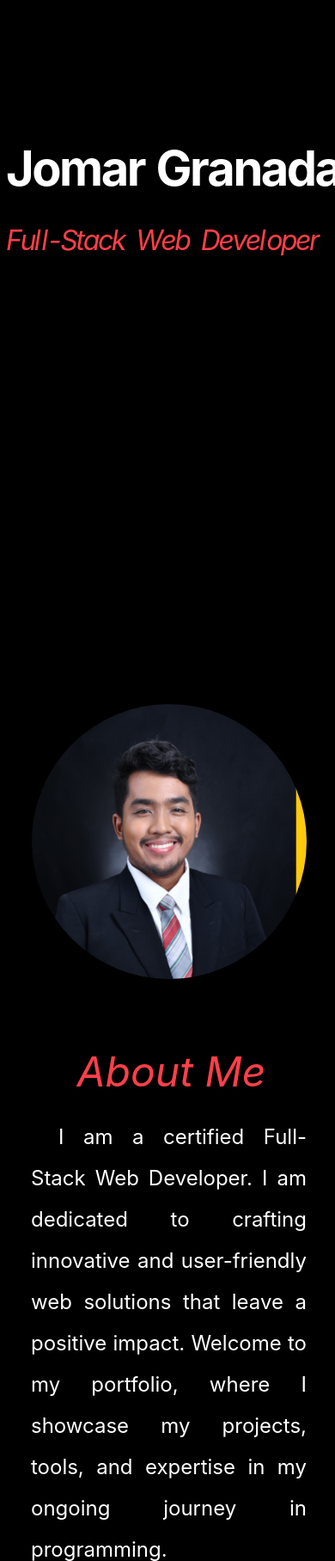
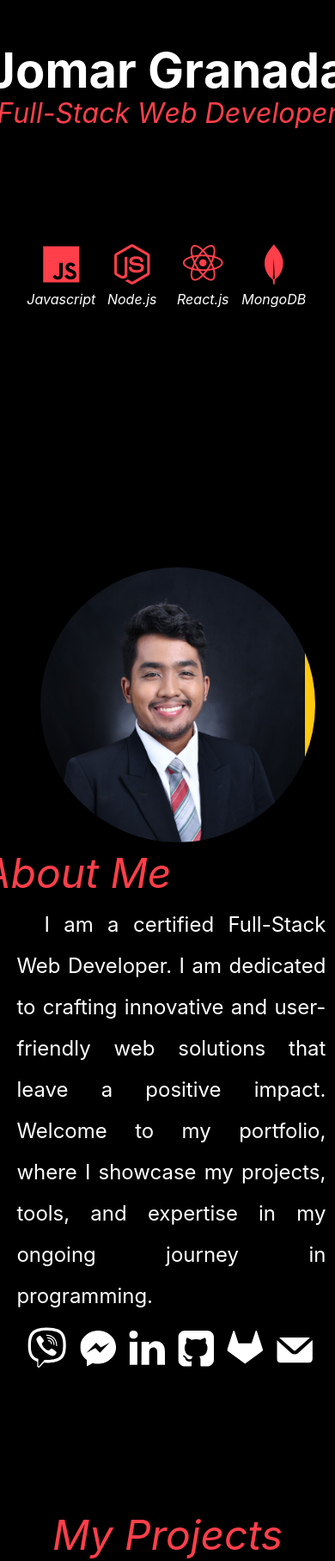
Before and after one commit to Granada-JT/web-developer-portfolio, a website: page index.html in a window 390 px wide. Shown: the part 184-2000 px from the top of the page at 86% size. Drawn offline with nearby package versions, Linux system fonts and the light colour scheme; no server answers.

Commit message:
Release v3.1.10 (#48)
* refactor: improve spacing and remove unnecessary comments

* feat: add gulp and env variables

* feat: add github worflows deploy config

* feat: add gh pages dependency

* refactor: change token env name

* feat: add configure git email and name

* refactor: remove github token

* refactor: add new token

* refactor: change email and name

* refactor: change to peace iris

* refactor: add github token

* refactor: change env variables to their values

* refactor: remove scripts using gulp and gh pages

* refactor: remove github workflow

* refactor: remove github workflows

* style: add head icon and improve logo (#46)

* refactor: improve responsiveness of landing section

* refactor: improve about section responsiveness

```diff
--- a/index.css
+++ b/index.css
@@ -9,7 +9,7 @@ body {
 	overflow-x: hidden;
 	-ms-overflow-style: none;
 	scrollbar-width: none;
-  }
+}
 
 body::-webkit-scrollbar {
 	display: none;
@@ -41,8 +41,8 @@ body::-webkit-scrollbar {
 }
 
 #brand > img {
-	width: 60px;
-	height: 60px;
+	width: 40px;
+	height: 40px;
 	margin-top: -1.5rem;
 	margin-bottom: -1rem;
 }
@@ -101,7 +101,11 @@ html.no-scroll {
 }
 
 .landing-col {
-	max-width: 100vh;
+	max-width: 100vw;
+	display: flex;
+	flex-direction: column;
+	justify-content: center;
+	align-items: center;
 }
 
 #landing {
@@ -109,11 +113,20 @@ html.no-scroll {
 	background-color: black;
 }
 
+#fullName, #profession {
+	width: 100%;
+	display: flex;
+	justify-content: center;
+}
+
+#fullName {
+	align-items: flex-end;
+}
+
 #fullName > i,
 #profession > i {
 	display: inline-flex;
 	font-style: normal;
-	letter-spacing: -1rem;
 	opacity: 0;
 }
 
@@ -138,14 +151,13 @@ html.no-scroll {
 }
 
 #profession {
-	margin-inline-start: 5rem;
 	color:#FF3F4A;
 	margin-top: -1rem;
 }
 
 #landingText {
-	min-height: 100%;
-	margin-top: 40vh;
+	min-height: 100vh;
+	min-width: 100vw;
 	display: flex;
 	justify-content: center;
 	align-items: center;
@@ -159,20 +171,31 @@ html.no-scroll {
 	margin: 2.3rem 0 0 0;
 }
 
-#iconDes {
+/* #iconDes {
 	margin-top: -2rem;
 	margin-left: 1rem;
+} */
+
+#icons, #iconDes {
+	width: 80%;
+	display: flex;
+}
+
+#icons i {
+	opacity: 0;
+	display: inline-flex;
+	justify-content: center;
+	align-items: flex-end;
 }
 
 #iconDes i {
+	display: inline-flex;
+	justify-content: center;
+	align-items: flex-start;
 	font-size: 1.5rem;
 	color: white;
 	opacity: 0;
 	margin-bottom: 3rem;
-}
-
-#icons i {
-	opacity: 0;
 }
 
 #iconDes i.show {
@@ -185,7 +208,7 @@ html.no-scroll {
 	transition: opacity 1s ease-in-out;
 }
 
-#icons > .bxl-javascript {
+/* #icons > .bxl-javascript {
 	margin-left: 1.9rem;
 }
 
@@ -199,7 +222,7 @@ html.no-scroll {
 
 #icons > .bxl-mongodb {
 	margin-left: 2.1rem;
-}
+} */
 
 #arrowDown {
 	transition: opacity 0.3s ease;
@@ -252,17 +275,15 @@ html.no-scroll {
 
 #aboutMe {
 	min-height: 100vh;
-	padding-top:3%;
-	padding-bottom:5%;
-	padding-left:5%;
-	padding-right:5%;
+	min-width: 100vw;
 	color: white;
-	display: inline-block;
+	display: flex;
+	justify-content: center;
+	align-items: center;
 }
 
 #aboutMe.hidden, #skills.hidden {
 	visibility: hidden;
-
 }
 
 #small-img {
@@ -273,13 +294,10 @@ html.no-scroll {
 #about-me-header {
 	opacity: 0;
 	font-size: 3rem;
-	left: 10%;
-	position: relative;
-	margin-top: 2rem;
 }
 
 #about-me-header.show {
-	display: inline-block;
+	display: flex;
 	color: #FF3F4A;
 	opacity: 1;
 	transition: opacity 1s ease-in-out, transform 1s ease-in-out;
@@ -288,24 +306,26 @@ html.no-scroll {
 
 #about-me-caption {
 	opacity: 0;
-	right: -5rem;
 	line-height: 2;
 	text-indent: 2rem;
 	font-size: 1.5rem;
-	letter-spacing: 0rem;
+	width: 100%;
 }
 
 #about-me-caption.show {
-	display: block;
-	position: relative;
+	display: flex;
+	justify-self: center;
+	align-self: center;
 	opacity: 1;
 	transition: opacity 1s ease-in-out, transform 1s ease-in-out;
 	transform: translateX(-11%);
 }
 
 #carousel-aboutMe {
-	padding-top: 7%;
-	padding-bottom: 0;
+	display: flex;
+	flex-direction: column;
+	justify-content: center;
+	align-items: center;
 }
 
 #carouselCaption {
@@ -317,12 +337,6 @@ html.no-scroll {
 	font-size: 3rem;
 }
 
-#carouselSocials {
-	padding-top: 3%;
-	padding-left: 10%;
-	padding-right: 10%;
-}
-
 #viberImg {
 	position: relative;
 	bottom: 8%;
@@ -332,9 +346,10 @@ html.no-scroll {
 	opacity: 0;
 	pointer-events: none;
 	width: 75%;
-	height: auto;
-	margin-top: 7.5rem;
-	margin-left: -10%;
+	height: 100vh;
+	display: flex;
+	align-items: center;
+	justify-content: center;
 }
 
 #carouselPicture.show {
@@ -348,8 +363,6 @@ html.no-scroll {
   }
 
 #carouselSocials {
-	position: relative;
-	right: -5rem;
 	transition: transform 1s ease-in-out;
 }
 
@@ -362,7 +375,7 @@ html.no-scroll {
 	min-height: 50px;
 	min-width: 50px;
 	margin-right: -10%;
-	display: block;
+	display: flex;
 }
 
 #carouselSocials img.show {
@@ -823,7 +836,7 @@ transform: scale(1.1);
 	color: white;
 }
 
-@media (max-width:450px){
+@media (max-width:450px) {
 
 	#landing {
 		min-height: 100vh + 1px;
@@ -834,11 +847,11 @@ transform: scale(1.1);
 	}
 
 	#about-me-caption {
-		right: -2.3rem;
+		margin-left: 5.5rem;
 	}
 
 	#carouselSocials {
-		right: -1.3rem;
+		margin-left: 2rem;
 	}
 
 	#viberImg {
@@ -846,45 +859,20 @@ transform: scale(1.1);
 		right: 50%;
 	}
 
-	#about-me-header{
-		left: 50%;
-	}
-
 	#carouselPicture {
 		height: 20rem;
 		width: 20rem;
 		position: relative;
-		left: -0.9rem;
-	}
-
-	#fullName {
-		width: 120%;
 	}
 
 	#fullName > i {
-		position: relative;
-		left: -0.5rem;
 		font-size: 3.5rem;
-	}
-
-	#profession {
-		margin: 0 0 0 -0.5rem;
-		width: 140%;
 	}
 
 	#profession > i {
 		font-size: 2rem;
-		letter-spacing: -1rem;
 	}
 
-	#profession .letter-adjustment {
-		margin-right: -1%;
-	}
-
-	#fullName > i, #profession > i {
-		position: relative;
-		top: 50%;
-	}
 
 	/* #iconDes > i {
 		font-size: 1rem;
@@ -914,9 +902,30 @@ transform: scale(1.1);
 		left: 0.7rem;
 	} */
 
-	#icons, #iconDes {
+	#icons {
+		display: flex;
+		justify-content: space-between;
+		width: 100%;
+		margin-top: 80px;
+	}
+
+	#iconDes {
+		display: flex;
+		justify-content: space-between;
+		width: 100%;
+	}
+
+	#icons > i {
+		font-size: 3.5rem;
+	}
+
+	#iconDes > i {
+		font-size: 1rem;
+	}
+
+	/* #icons, #iconDes {
 		visibility: hidden;
-	}
+	} */
 
 	.content {
 		min-height: 23rem;
@@ -971,16 +980,6 @@ transform: scale(1.1);
 		overflow-x: hidden;
 	}
 
-	#landingText {
-		min-height: 100%;
-		margin-top: 20vh;
-		display: flex;
-		justify-content: center;
-		align-items: center;
-		color: white;
-		font-size: 3rem;
-		font-weight: 1rem;
-	}
 
 	#icons {
 		margin-top: 2rem;
@@ -993,7 +992,29 @@ transform: scale(1.1);
 
 	.project-details .detail img{
 		height: 25rem;
-	 }
+	}
+
+	#carouselPicture {
+		margin-left: 2.5rem;
+	}
+
+	#about-me-header {
+		margin-left: 10rem
+	}
+
+	#about-me-caption {
+		margin-left: 10rem;
+	}
+
+	#carouselSocials {
+		margin-left: 8rem;
+	}
+
+	#viberImg {
+		position: relative;
+		right: 50%;
+	}
+
 }
 
 /* medium devices */
@@ -1020,8 +1041,8 @@ transform: scale(1.1);
 	}
 
 	.navbar-brand > img {
-		min-height: 10rem;
-		min-width: 10rem;
+		height: 10rem;
+		width: 10rem;
 	}
 
 	.navbar-nav .nav-link {
@@ -1035,12 +1056,12 @@ transform: scale(1.1);
 	}
 
 	#about-me-caption {
-		left: 6rem;
+		margin-left: 12rem;
 		font-size: 3rem;
 	}
 
 	#carouselSocials {
-		left: 3.8rem;
+		margin-left: 6rem;
 	}
 
 	#carouselSocials img {
@@ -1055,71 +1076,13 @@ transform: scale(1.1);
 	#about-me-header{
 		left: 50%;
 		font-size: 6rem;
+		margin: 8rem 0 4rem 0;
 	}
 
 	#carouselPicture {
 		height: 45rem;
 		width: 45rem;
-		position: relative;
-		left: -1.5rem;
-	}
-
-	#fullName {
-		width: 120%;
-	}
-
-	#fullName > i {
-		position: relative;
-		left: -0.5rem;
-		font-size: 8rem;
-	}
-
-	#profession {
-		margin: 0 0 0 -0.5rem;
-		width: 120%;
-	}
-
-	#profession > i {
-		font-size: 4rem;
-	}
-
-	#fullName > i, #profession > i {
-		position: relative;
-		top: 50%;
-	}
-
-	#iconDes > i {
-		font-size: 3rem;
-	}
-
-	#icons > i {
-		font-size: 10rem;
-	}
-
-	#icons {
-		width: 100%;
-		margin: 0 0 0 1rem;
-	}
-
-	#iconDes {
-		width: 100%;
-		margin: 1rem 0 0 1rem;
-	}
-
-	#icons, #iconDes {
-		position: relative;
-		top: 100%;
-		visibility: hidden;
-	}
-
-	#iconDes > .ml-4 {
-		position: relative;
-		left: 0.3rem;
-	}
-
-	#iconDes > i:last-child {
-		position: relative;
-		left: 0;
+		margin-left: 3rem;
 	}
 
 	#arrowDown {
@@ -1194,7 +1157,7 @@ transform: scale(1.1);
 
 /* large devices */
 /* 992px - 1199px */
-@media (min-width: 992px)  and (max-width: 1199px) {
+@media (min-width: 992px) and (max-width: 1199px) {
 
 	body {
 		overflow-x: hidden;
@@ -1207,26 +1170,8 @@ transform: scale(1.1);
 		border: white;
 	}
 
-	#landingText {
-		min-height: 100%;
-		margin-top: 20vh;
-		display: flex;
-		justify-content: center;
-		align-items: center;
-		color: white;
-		font-size: 3rem;
-		font-weight: 1rem;
-	}
-
 	#icons {
 		margin-top: 2rem;
-	}
-}
-
-@media (min-width: 1200px) {
-
-	body {
-		overflow-x: hidden;
 	}
 }
 
--- a/index.html
+++ b/index.html
@@ -12,7 +12,9 @@
     </script>
     <meta charset="utf-8">
     <meta name="viewport" content="width=device-width, initial-scale=1, viewport-fit=cover">
-    <title>My Developer Portfolio</title>
+    <title>Jomar Granada</title>
+    <meta name="description" content="Software Engineering Portfolio Created with Love by Jomar Tabios Granada.">
+    <link rel="icon" href="images/brand2-jg-nobg-1195x752-v4.png" sizes="196x196">
 
     <!-- CSS Bootstrap -->
     <link rel="stylesheet" href="https://cdn.jsdelivr.net/npm/bootstrap@4.6.2/dist/css/bootstrap.min.css" integrity="sha384-xOolHFLEh07PJGoPkLv1IbcEPTNtaed2xpHsD9ESMhqIYd0nLMwNLD69Npy4HI+N" crossorigin="anonymous">
@@ -39,7 +41,7 @@
         <div class="row">
           <div id="navBar" class="fixed-top">
             <nav class="navbar navbar-expand-lg px-md-5">
-              <a class="navbar-brand pl-3 hidden pr-1 justify-content-start" href="#landing" id="brand"><img src="./images/brand2-transparent-white-red.svg" alt="logo"></a>
+              <a class="navbar-brand hidden pr-1 " href="#landing" id="brand"><img src="images/brand2-jg-nobg-1195x752-v4.png" alt="logo"></a>
               <div class="collapse navbar-collapse" id="navbarNav">
                 <ul class="navbar-nav nav-list smooth-scroll ml-auto">
                   <li class="nav-item hidden">
@@ -67,8 +69,8 @@
       <div id="landingText">
         <div class="container-fluid">
           <div class="row no-gutters">
-            <div class="col-12 col-xl-6 ml-md-5 landing-col">
-              <div id="fullName">
+            <div class="col-12 col-xl-6 landing-col">
+              <div id="fullName" class="col-12">
                 <i data-final="J">J</i>
                 <i data-final="o">o</i>
                 <i data-final="m">m</i>
@@ -83,8 +85,7 @@
                 <i data-final="d">d</i>
                 <i data-final="a">a</i>
               </div>
-              <div class="w-100"></div>
-              <div id="profession" class="ml-md-0">
+              <div id="profession" class="col-12">
                 <i data-final="F">F</i>
                 <i data-final="u">u</i>
                 <i data-final="l" class="letter-adjustment">l</i>
@@ -111,19 +112,18 @@
                 <i data-final="r">r</i>
               </div>
             </div>
-            <div class="col-12 col-xl-5 mt-1 ml-md-5 ml-xl-0 landing-col">
-              <div id="icons">
-                <i class='bx bxl-javascript' style='color:#FF3F4A' ></i>
-                <i class='bx bxl-nodejs' style='color:#FF3F4A' ></i>
-                <i class='bx bxl-react' style='color:#FF3F4A' ></i>
-                <i class='bx bxl-mongodb' style='color:#FF3F4A' ></i>
+            <div class="col-12 col-xl-6 landing-col">
+              <div id="icons" class="col-12">
+                <i class='bx bxl-javascript col-3' style='color:#FF3F4A' ></i>
+                <i class='bx bxl-nodejs col-3' style='color:#FF3F4A' ></i>
+                <i class='bx bxl-react col-3' style='color:#FF3F4A' ></i>
+                <i class='bx bxl-mongodb col-3' style='color:#FF3F4A' ></i>
               </div>
-              <div class="w-100"></div>
-              <div id="iconDes" class="align-items-top">
-                <i class="ml-1">Javascript</i>
-                <i class="ml-4">Node.js</i>
-                <i class="ml-4">React.js</i>
-                <i class="ml-4">MongoDB</i>
+              <div id="iconDes" class="align-items-top col-12">
+                <i class="col-3">Javascript</i>
+                <i class="col-3">Node.js</i>
+                <i class="col-3">React.js</i>
+                <i class="col-3">MongoDB</i>
               </div>
             </div>
           </div>
@@ -143,8 +143,7 @@
             <!-- Carousel div -->
             <div class="col-lg-5 col-12 order-1">
               <div class="text-center">
-                <div class="d-flex justify-content-center">
-                  <div id="carouselPicture" class="carousel slide d-flex justify-content-center " data-ride="carousel">
+                <div id="carouselPicture" class="carousel slide" data-ride="carousel">
                   <div class="carousel-inner rounded-circle">
                     <div class="carousel-item active">
                       <img src="./images/formal.jpg" class="d-block w-100" alt="formal-attire-picture">
@@ -156,15 +155,14 @@
                 </div>
               </div>
             </div>
-            </div>
             <!-- End of Carousel div -->
-            <div class="col-lg-7 col-12 order-2 mt-3 text-justify" id="carousel-aboutMe">
-              <i class="mb-3 text-left" id="about-me-header">About Me</i>
+            <div class="col-lg-7 col-12 order-2 text-justify" id="carousel-aboutMe">
+              <i id="about-me-header">About Me</i>
               <div id="about-me-caption">
                 <p>I am a certified Full-Stack Web Developer. I am dedicated to crafting innovative and user-friendly web solutions that leave a positive impact. Welcome to my portfolio, where I showcase my projects, tools, and expertise in my ongoing journey in programming.</p>
               </div>
               <!-- <a href="resume.pdf" class="btn btn-primary">Download Resume</a> -->
-              <div class="row " id="carouselSocials">
+              <div class="row" id="carouselSocials">
                 <div class="col-lg-2 col-2">
                   <div class=" d-flex justify-content-center">
                     <a href="viber://chat?number=+639762255286" target="_blank" class="w-50">
```
Also changed, not shown: images/brand2-blackbg-1100x800.svg (added), images/brand2-blackbg-340x340.png (added), images/brand2-blackbg-340x340.svg (added), images/brand2-blackbg-535x227.svg (added), images/brand2-blackbg.svg (added), images/brand2-jg-blackbg-800x800-circle.png (added), images/brand2-jg-blackbg-800x800.svg (added), images/brand2-jg-nobg-1195x752-2.svg (added), images/brand2-jg-nobg-1195x752-v2.png (added), images/brand2-jg-nobg-1195x752-v3.png (added), images/brand2-jg-nobg-1195x752-v4.png (added), images/brand2-jg-nobg-1195x752-v5.png (added), images/brand2-jg-nobg-1195x752.png (added), images/brand2-jg-transparentbg-1195x752.svg (added). Lines whose indentation alone changed are shown as unchanged.
